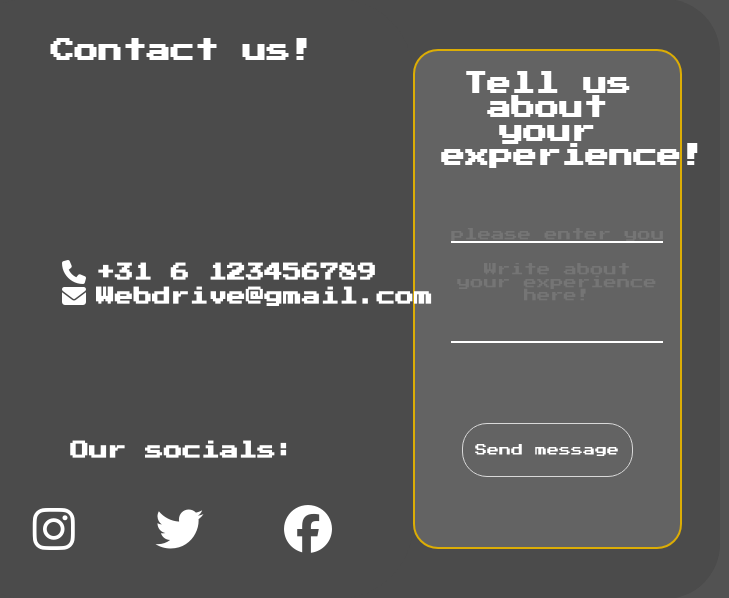
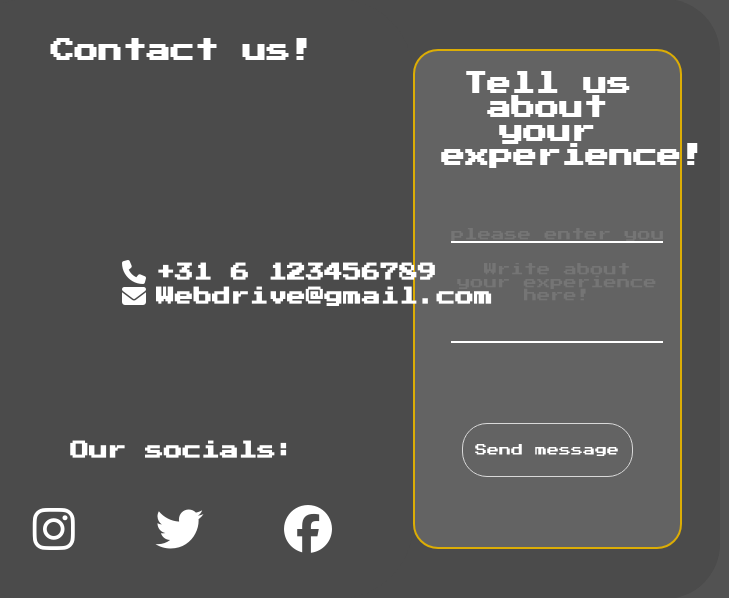
Before and after one commit to Danielsteenberg-bot/Web-Driver, a Node server app: page /company/contact in a window 1280 px wide. Shown: the part 141-739 px from the top of the page, without its empty margins (304-1033 px from the left). Run offline with Node 20, Linux system fonts and the light colour scheme; some libraries are stand-ins or nearby versions.

Commit message:
contact updatev2

```diff
--- a/app/public/style/contact.css
+++ b/app/public/style/contact.css
@@ -116,7 +116,7 @@ flex-direction: row;
 .contact-info{
     margin-top: 200px;
     position: relative;
-    left: 120px;
+    left: 180px;
 }
 
 .social-links{
@@ -141,10 +141,7 @@ flex-direction: row;
 .fa-regular{
     font-size: 1.5rem;
 }
-.wrapper-socials{
 
-
-}
 #envelope-contact{
     position: relative;
     right: 10px;
```
